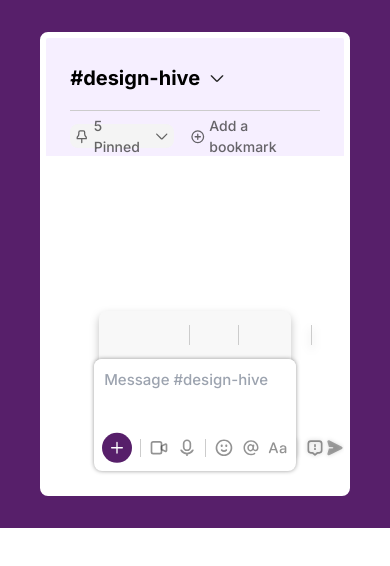
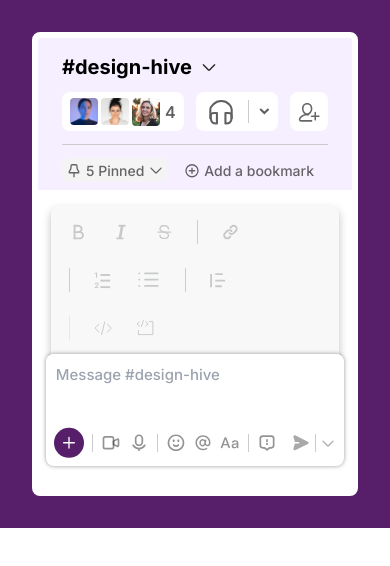
Before and after one commit to opencodeiiita/Hitch-Frontend, a Next.js app: page / in a window 390 px wide. Shown: the top 566 px of the page. Built offline with nearby package versions, Linux system fonts and the light colour scheme; a web font is replaced by a local one.

Commit message:
responsive design

```diff
--- a/src/components/ConversationCards/ConversationCards.jsx
+++ b/src/components/ConversationCards/ConversationCards.jsx
@@ -10,7 +10,6 @@ const ConversationCards = () => {
     const textarea = document.getElementById("miTextarea");
     const selectionStart = textarea.selectionStart;
     const selectionEnd = textarea.selectionEnd;
-
     const textFull = textarea.value;
     let selectedText = textFull.substring(selectionStart, selectionEnd);
 
@@ -81,10 +80,13 @@ const ConversationCards = () => {
 
   return (
     <div className="bg-[#571F6A] p-8">
-      <div className="border-[6px] border-white border bg-white m-auto flex flex-col max-w-[784px] w-[95%] min-h-[464px] rounded-[8px] justify-between overflow-hidden">
-        <div className="h-[118px] bg-[#F6EFFF] pt-[20px] px-[24px] pb-[8px] gap-[13px] flex flex-col">
-          <div className="w-[736px] h-[40px] flex items-center">
-            <div className="w-[480px] h-[18px] flex items-center gap-2">
+      <div
+        className="border-[6px] border-white border bg-white m-auto flex flex-col max-w-[784px] w-[100%]
+      min-h-[464px] rounded-[8px] justify-between overflow-hidden"
+      >
+        <div className="min-h-[118px] bg-[#F6EFFF] pt-[20px] px-[24px] pb-[8px] gap-[13px] flex flex-col">
+          <div className="max-w-[736px] gap-x-[1rem] flex-wrap justify-between gap-y-[1rem] min-h-[40px] flex items-center">
+            <div className="max-w-[480px] h-[18px] flex items-center gap-2">
               <p className="font-bold	text-[1.25rem]">#design-hive</p>
               <svg
                 width="18"
@@ -101,7 +103,7 @@ const ConversationCards = () => {
                 />
               </svg>
             </div>
-            <div className="h-[39px] flex gap-[1.25rem]">
+            <div className="h-[39px] max-w-[17.563rem] w-full justify-between flex">
               <div className="h-[39px] bg-white rounded-[8px] flex justify-center items-center gap-[3px] px-[8px]">
                 <Image
                   className="rounded-[4px]"
@@ -189,7 +191,7 @@ const ConversationCards = () => {
             </div>
           </div>
           <hr className="border-[#CCCCCC]" />
-          <div className="h-[24px] flex gap-[12px]">
+          <div className="h-[24px] max-w-[16rem] w-full justify-between flex">
             <div className="flex items-center px-[4px] gap-[4px] bg-[#F4F4F4] rounded-[8px]">
               <svg
                 width="16"
@@ -249,11 +251,12 @@ const ConversationCards = () => {
           </div>
         </div>
         {/* Message Component */}
-        <div className="h-[155px] px-[24px] mx-[24px] mb-[24px]">
+        <div className="min-h-[155px] max-w-[46rem] w-[95%] m-auto mb-[24px]">
           <div
-            className={`${styles.markup} mx-[5px] bg-[#f8f8f8] rounded-t-[8px] drop-shadow-[0_4px_4px_rgba(0,0,0,0.25)] h-[48px] px-[18px] py-[14px] flex
-        items-center gap-[1.5rem]`}
+            className={`${styles.markup} mx-[5px] bg-[#f8f8f8] rounded-t-[8px] drop-shadow-[0_4px_4px_rgba(0,0,0,0.25)]
+            min-h-[48px] px-[18px] py-[14px] flex items-center flex-wrap gap-[1.5rem]`}
           >
+            <div className="pr-[1.5rem] items-center flex gap-[1.5rem] h-[24px] border-r-[#CCCCCC] border-r-[1px]">
               <svg
                 onClick={() => changeSelectedText("bold")}
                 width="18"
@@ -323,7 +326,7 @@ const ConversationCards = () => {
                   strokeLinejoin="round"
                 />
               </svg>
-            <hr className="h-[100%] border-r-[1px] border-[#CCCCCC]" />
+            </div>
             <svg
               onClick={() => changeSelectedText("link")}
               width="17"
@@ -347,7 +350,7 @@ const ConversationCards = () => {
                 strokeLinejoin="round"
               />
             </svg>
-            <hr className="h-[100%] border-r-[1px] border-[#CCCCCC]" />
+            <div className="px-[1.5rem] items-center flex gap-[1.5rem] h-[24px] border-x-[#CCCCCC] border-x-[1px]">
               <svg
                 onClick={() => changeSelectedText("ordered list")}
                 width="17"
@@ -417,7 +420,7 @@ const ConversationCards = () => {
                   strokeLinejoin="round"
                 />
               </svg>
-            <hr className="h-[100%] border-r-[1px] border-[#CCCCCC]" />
+            </div>
             <svg
               width="16"
               height="15"
@@ -431,7 +434,7 @@ const ConversationCards = () => {
                 strokeWidth="1.86475"
               />
             </svg>
-            <hr className="h-[100%] border-r-[1px] border-[#CCCCCC]" />
+            <div className="pl-[1.5rem] items-center flex gap-[1.5rem] h-[24px] min-[709px]:border-l-[#CCCCCC] border-l-[1px]">
               <svg
                 onClick={() => changeSelectedText("code")}
                 width="18"
@@ -475,6 +478,7 @@ const ConversationCards = () => {
                 />
               </svg>
             </div>
+          </div>
           <div className="drop-shadow-[0_0_2px_rgba(0,0,0,0.4)] bg-white rounded-[8px] justify-between flex flex-col">
             <textarea
               value={text}
@@ -484,7 +488,7 @@ const ConversationCards = () => {
               className="text-[black] outline-none rounded-t-[8px] font-[500] text-[0.938rem] text-[#27272766] p-[10px] resize-none"
             ></textarea>
             <div className="flex justify-between p-[8px]">
-              <div className="flex gap-[8px]  flex-row items-center">
+              <div className="flex flex-wrap gap-[8px]  flex-row items-center">
                 <svg
                   width="30"
                   height="31"
```
Lines whose indentation alone changed are shown as unchanged.
